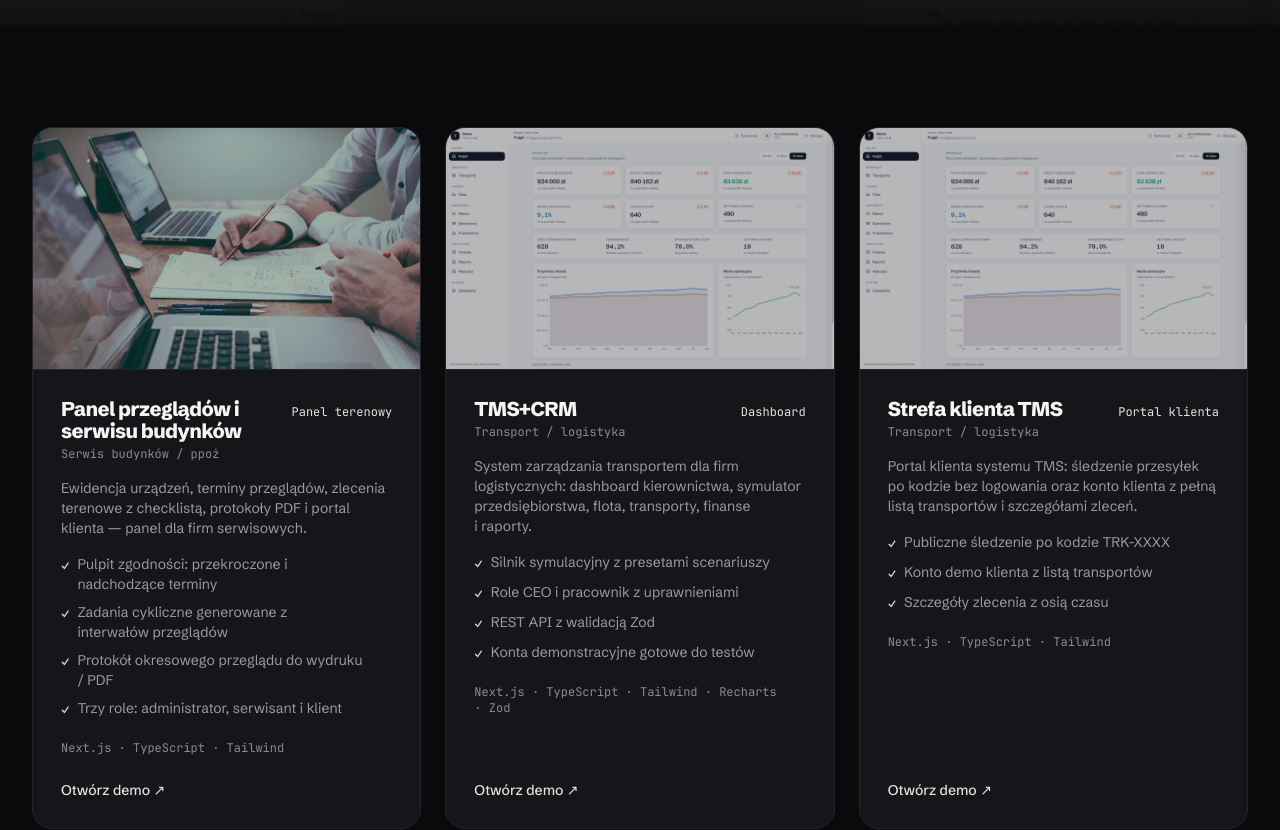
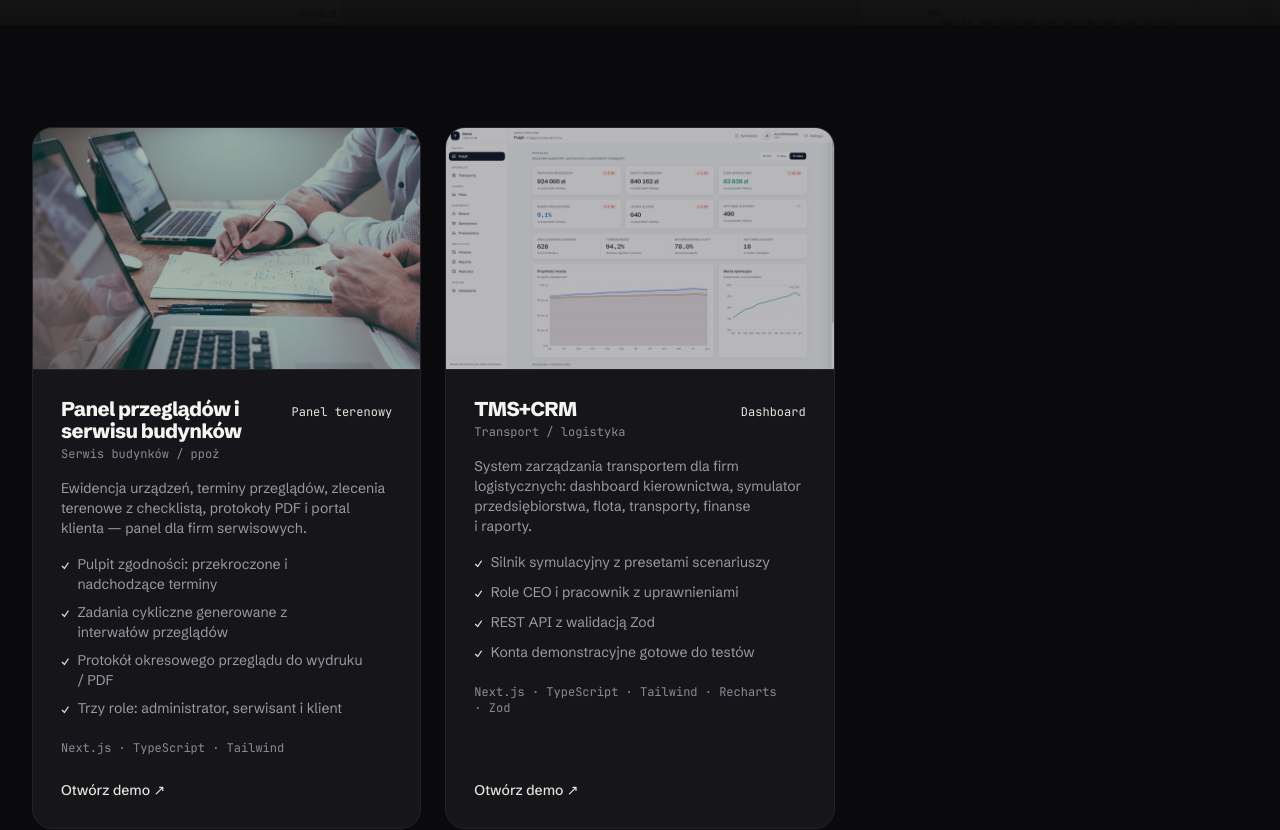
Before and after one commit to KwanekDev/kwanek-demos, a Next.js app: page / in a window 1280 px wide. Shown: the part 600-1430 px from the top of the page. Built offline with nearby package versions, Linux system fonts and the light colour scheme.

Commit message:
chore: usuń kafelek 'Strefa klienta TMS' z huba

```diff
--- a/src/app/page.tsx
+++ b/src/app/page.tsx
@@ -13,7 +13,6 @@ export const metadata: Metadata = {
 const media: Record<string, string> = {
   przeglady: "/images/hub-planning.jpg",
   tms: "/images/hub-tms.png",
-  "tms-klient": "/images/hub-tms.png",
 };
 
 export default function DemosPage() {
--- a/src/content/demos.ts
+++ b/src/content/demos.ts
@@ -51,19 +51,4 @@ export const demos: Demo[] = [
     ],
     url: "https://demo.kwanek.pl/tms",
   },
-  {
-    slug: "tms-klient",
-    title: "Strefa klienta TMS",
-    kind: "Portal klienta",
-    industry: "Transport / logistyka",
-    description:
-      "Portal klienta systemu TMS: śledzenie przesyłek po kodzie bez logowania oraz konto klienta z pełną listą transportów i szczegółami zleceń.",
-    stack: ["Next.js", "TypeScript", "Tailwind"],
-    highlights: [
-      "Publiczne śledzenie po kodzie TRK-XXXX",
-      "Konto demo klienta z listą transportów",
-      "Szczegóły zlecenia z osią czasu",
-    ],
-    url: "https://demo.kwanek.pl/tms/klient",
-  },
 ];
```
